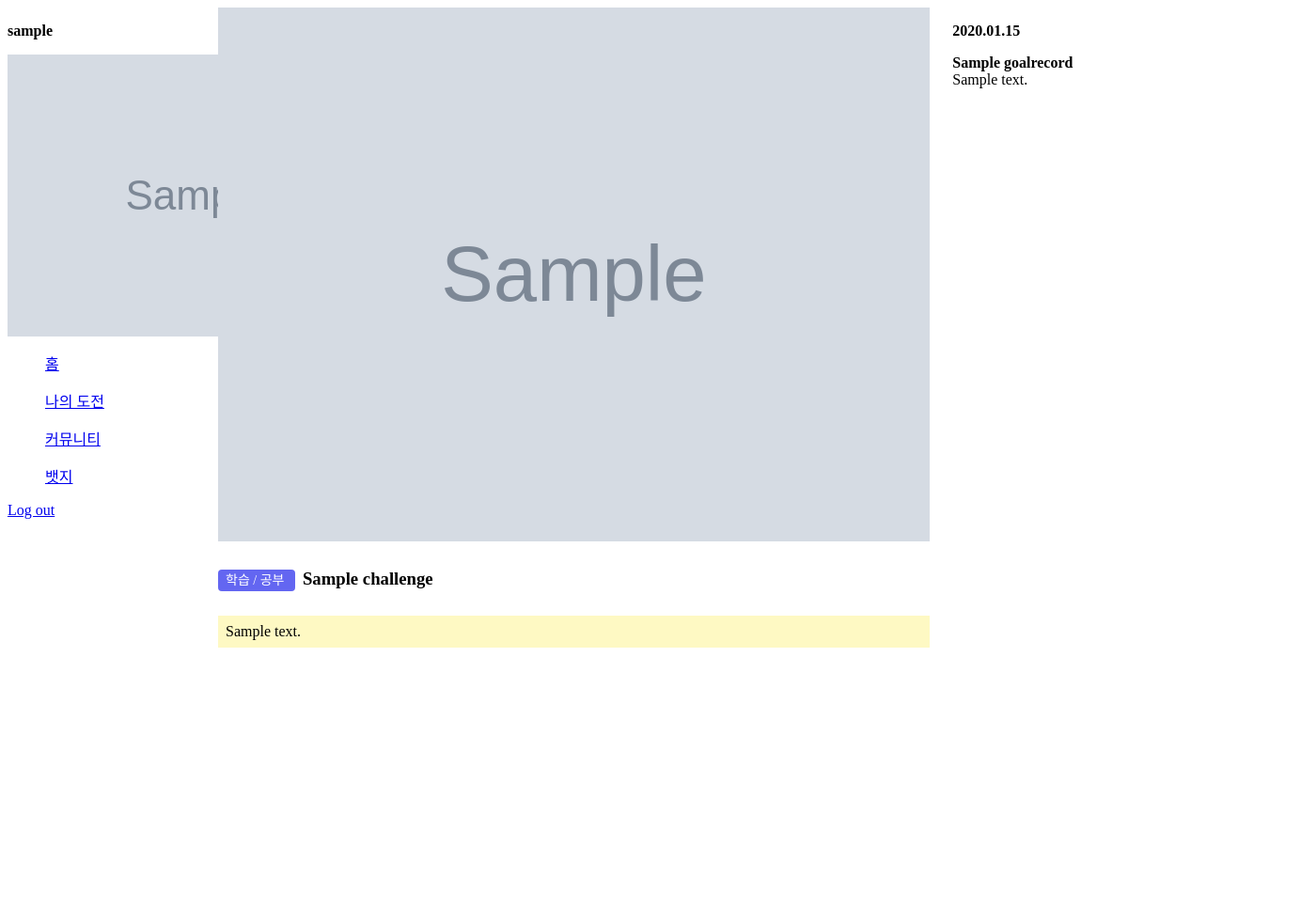
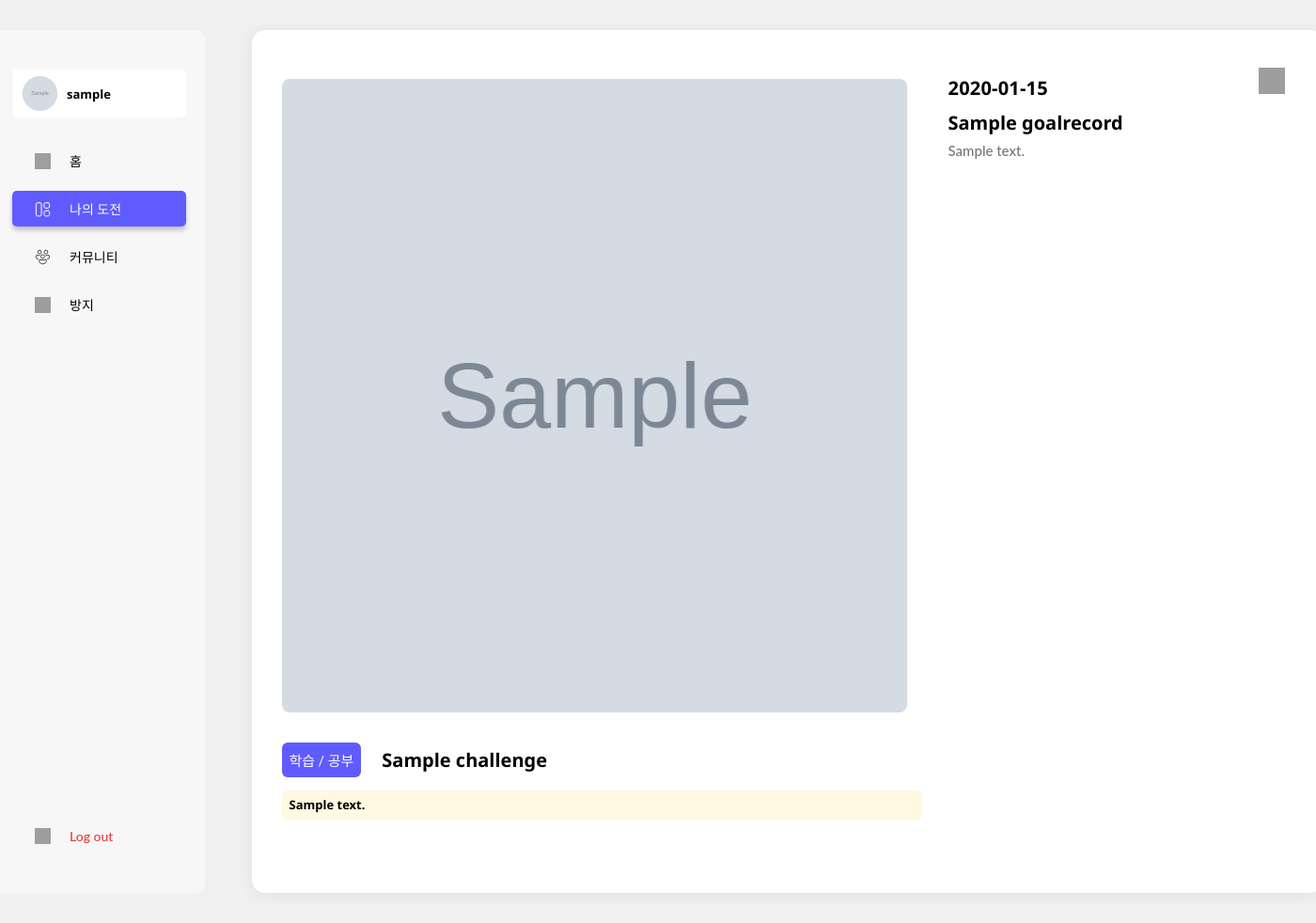
Before and after one commit to 2025-HERETHON/2025-herethon-13, a Django app: page /challenges/record/1/ in a window 1400 px wide; the page is wider, and only the part inside the window is pictured. Shown: that part at 94% size. Before the commit the page ends 689 px from the top of that part, so only its background shows below. Run offline with Django 5.2, Linux system fonts and the light colour scheme; a user stored in the database is signed in; tables that the repository leaves empty hold one stand-in row (values such as "Sample post"); grey boxes marked "Sample" are stand-in pictures; grey boxes are pictures that could not be loaded.

Commit message:
feat: 챌린지 세부목표 인증글 디테일, 수정 연동 완료

```diff
--- a/Dherethon/challenges/templates/challenges/goal_detail.html
+++ b/Dherethon/challenges/templates/challenges/goal_detail.html
@@ -1,80 +1,152 @@
 {% load static %}
-{% block content %}
+<!DOCTYPE html>
+<html lang="ko">
+<head>
+    <meta charset="UTF-8">
+    <meta name="viewport" content="width=1512, initial-scale=1.0" />
+    <title>나의 도전</title>
+    <link rel="stylesheet" href="{% static 'css/goal_detail.css' %}">
+    <link rel="stylesheet" href="{% static 'css/index.css' %}">
+</head>
+<body>
+    <script>
+        window.recordData = {
+            id: "{{ record.id }}",
+            challengeId: "{{ record.goal.challenge.id }}",
+            category: "{{ record.goal.challenge.category.name|escapejs }}",
+            title: "{{ record.goal.challenge.title|escapejs }}"
+        };
+    </script>
 
-<div style="display: flex; gap: 24px;">
-
-    <!-- 왼쪽 사이드바 -->
-    <div style="width: 200px;">
-        <p><strong>{{ request.user.nickname }}</strong></p>
-        <!-- 프로필 -->
+    <div class="spa-bg">
+        <div class="app-root">
+            <!-- 사이드바 -->
+            <div class="sideBar">
+                <div class="sideBar_topSection">
+                    <div class="sideBar_profileBox">
+                        <div class="sideBar_profileImg">
                             {% if user.profile_image and user.profile_image.url %}
-            <img src="{{ user.profile_image.url }}" alt="프로필 이미지">
+                                <img src="{{ user.profile_image.url }}" alt="프로필 이미지" style="width: 37px; height: 37px; border-radius: 50%;" />
                             {% else %}
-            <img src="{% if user.profile_image %}{{ user.profile_image.url }}{% else %}{% static 'images/default_profile.png' %}{% endif %}" alt="프로필 이미지">
+                                <img src="{% static 'images/default_profile.png' %}" alt="기본 이미지" style="width: 37px; height: 37px; border-radius: 50%;" />
                             {% endif %}
-        <nav>
-            <ul>
-                <p><a href="{% url 'home:main' %}">홈</a></p>
-                <p><a href="{% url 'challenges:my_challenges' %}">나의 도전</a></p>
-                <p><a href="{% url 'community:post_list' %}">커뮤니티</a></p>
-                <p><a href="{% url 'home:badge_list' %}">뱃지</a></p>
-            </ul>
-        </nav>
-        <p><a href="{% url 'api:logout' %}">Log out</a></p>
+                        </div>
+                        <div class="sideBar_profileName">{{ request.user.nickname }}</div>
                     </div>
 
-    <!-- 중앙: 인증 이미지 및 도전 정보 -->
-    <div style="flex: 2;">
+                    <div class="sideBar_menu">
+                        <a href="{% url 'home:main' %}">
+                            <button class="sideBar_Box">
+                                <img src="{% static 'assets/Home.svg' %}" class="sideBar_icon" />
+                                <span class="sideBar_text">홈</span>
+                            </button>
+                        </a>
+                        <a href="{% url 'challenges:my_challenges' %}">
+                            <button class="sideBar_Box active">
+                                <img src="{% static 'assets/Challenge.svg' %}" class="sideBar_icon" />
+                                <span class="sideBar_text">나의 도전</span>
+                            </button>
+                        </a>
+                        <a href="{% url 'community:post_list' %}">
+                            <button class="sideBar_Box">
+                                <img src="{% static 'assets/Community.svg' %}" class="sideBar_icon" />
+                                <span class="sideBar_text">커뮤니티</span>
+                            </button>
+                        </a>
+                        <a href="{% url 'home:badge_list' %}">
+                            <button class="sideBar_Box">
+                                <img src="{% static 'assets/Badge.svg' %}" class="sideBar_icon" />
+                                <span class="sideBar_text">방지</span>
+                            </button>
+                        </a>
+                    </div>
+                </div>
+
+                <form action="{% url 'api:logout' %}" method="post">
+                    {% csrf_token %}
+                    <button class="sideBar_logoutBox">
+                        <img src="{% static 'assets/Logout.svg' %}" class="sideBar_icon" />
+                        <span class="sideBar_logoutText">Log out</span>
+                    </button>
+                </form>
+            </div>
+
+            <!-- 인증 세부 조회 -->
+            <div class="cert-detail-outer">
+                <button class="global-close-btn" id="certDetailCloseBtn" aria-label="닫기">
+                    <img src="{% static 'assets/Cancel.svg' %}" alt="닫기" />
+                </button>
+
+                <div class="cert-detail-layout">
+                    <div class="cert-detail-left">
                         {% if record.image %}
-            <img src="{{ record.image.url }}" alt="인증 이미지" width="100%" height="auto">
+                            <div class="cert-detail-thumb" style="background: url('{{ record.image.url }}') center/cover no-repeat;"></div>
                         {% else %}
-            <div style="width: 100%; height: 400px; background-color: #ddd; display: flex; align-items: center; justify-content: center;">
+                            <div class="cert-detail-thumb" style="background-color: #ededf1; display: flex; align-items: center; justify-content: center;">
                                 [이미지 없음]
                             </div>
                         {% endif %}
 
-        <div style="margin-top: 10px;">
-            <span style="background-color: #6366f1; color: white; font-size: 14px; padding: 4px 8px; border-radius: 4px;">
-                {{ record.goal.challenge.category.name }}
-            </span>
-            <h3 style="display: inline-block; margin-left: 8px;">
-                {{ record.goal.challenge.title }}
-            </h3>
+                        <div class="cert-detail-challengebar">
+                            <span class="challenge-category">{{ record.goal.challenge.category.name }}</span>
+                            <span class="detail-title">{{ record.goal.challenge.title }}</span>
                         </div>
 
-
-        <div style="margin-top: 10px; background-color: #fef9c3; padding: 8px;">
+                        <div class="cert-detail-memo">
                             {{ record.goal.content }}
+                            {% if record.memo %}
+                                (메모: {{ record.memo }})
+                            {% endif %}
                         </div>
                     </div>
 
-    <!-- 오른쪽: 인증 내용 -->
-    <div style="flex: 1;">
-        <p><strong>{{ record.date|date:"Y.m.d" }}</strong></p>
-        <p>
-            <strong>{{ record.title }}</strong><br>
-            {{ record.content }}
-        </p>
+                    <div class="cert-detail-right">
+                        <div class="cert-detail-info">
+                            <div class="cert-detail-date">{{ record.date|date:"Y-m-d" }}</div>
+                            <div class="cert-detail-title">{{ record.title }}</div>
+                            <div class="cert-detail-desc">{{ record.content }}</div>
+                        </div>
 
                         {% if not badge_received %}
-        <div style="margin-top: 20px;">
-            <a href="{% url 'challenges:edit_goal' record.goal.challenge.id record.id %}"
-            style="display: inline-block; background-color: #6366f1; color: white; padding: 10px 20px; border-radius: 5px; text-decoration: none; margin-bottom: 10px;">
+                        <div class="cert-detail-btns">
+                            <a href="{% url 'challenges:edit_goal' record.goal.challenge.id record.id %}" class="challenge-btn cert-detail-edit-btn" id="certEditBtn">
                                 수정하기
                             </a>
+
+                            <button type="button" class="challenge-btn cert-detail-delete-btn" id="certDeleteBtn">
+                                삭제하기
+                            </button>
+                        </div>
+                        {% endif %}
+                    </div>
+                </div>
             </div>
 
-        <form method="post" action="{% url 'challenges:delete_goal_record' record.id %}">
-            {% csrf_token %}
-            <button type="submit" onclick="return confirm('정말 삭제하시겠습니까?')"
-                    style="display: inline-block; background-color: #6366f1; color: white; padding: 10px 20px; border-radius: 5px; border: none; cursor: pointer;">
-                삭제하기
-            </button>
-        </form>
-        {% endif %}
+            <!-- 인증글 삭제 모달 -->
+            <div id="deleteModal" class="modal-overlay" style="display: none;">
+                <div class="modal-content delete-modal-content">
+                    <div class="delete-modal-head">
+                    <span class="modal-challenge-category" id="modalCategory">카테고리</span>
+                    <span class="modal-challenge-title" id="modalTitle">도전 제목</span>
+                    </div>
+                    <div class="delete-modal-message">
+                    <b>이 인증글을 삭제하시겠습니까?</b>
+                    </div>
+                    <div class="modal-btn-row">
+                    <button class="modal-btn modal-btn-confirm" id="modalDeleteYes">예</button>
+                    <button class="modal-btn modal-btn-cancel" id="modalDeleteNo">아니요</button>
+                    </div>
+                </div>
             </div>
 
 
         </div>
+    </div>
 
-{% endblock %}
+
+    <!-- 시스템 전역 설정 -->
+    <script src="{% static 'js/goal_detail.js' %}"></script>
+    <script src="{% static 'js/index.js' %}"></script>
+
+</body>
+</html>
--- a/Dherethon/challenges/views.py
+++ b/Dherethon/challenges/views.py
@@ -33,7 +33,7 @@ def serialize_challenge_for_js(challenge, user):
         'startDate': challenge.start_date.strftime('%Y-%m-%d'),
         'endDate': challenge.end_date.strftime('%Y-%m-%d'),
         'goals': list(goals.values_list('content', flat=True)),  # 그대로 유지
-        'goalIdMap': {goal.content: goal.id for goal in goals},  # 추가
+        'goalIdMap': {goal.content: goal.id for goal in goals},  # 추가!
         'completedGoalContents': list(
             challenge.goals.filter(id__in=completed_goal_ids).values_list('content', flat=True)
         ),
@@ -264,30 +264,29 @@ def create_goal(request, challenge_id, record_id=None):
         else:
             # 생성
             progress, _ = GoalProgress.objects.update_or_create(
-            user=request.user,
-            goal=goal,
-            defaults={
-                'is_completed': True,
-                'content': content,
-                'image': image,
-                'date': date
-            }
-        )
+                user=request.user,
+                goal=goal,
+                defaults={
+                    'is_completed': True,
+                    'content': content,
+                    'image': image,
+                    'date': date
+                }
+            )
 
-        # GoalRecord 생성 후 연결
-        record = GoalRecord.objects.create(
-            user=request.user,
-            goal=goal,
-            goal_progress=progress,
-            title=title,
-            content=content,
-            date=date,
-            image=image
-        )
+            record = GoalRecord.objects.create(
+                user=request.user,
+                goal=goal,
+                goal_progress=progress,
+                title=title,
+                content=content,
+                date=date,
+                image=image
+            )
 
-        # 🔥 이게 누락되었음 → 반드시 연결 필요!
-        progress.record = record
-        progress.save()
+            # ✅ progress 객체 사용은 이 안에서만
+            progress.record = record
+            progress.save()
 
         return redirect('challenges:detail', pk=challenge.id)
 
--- /dev/null
+++ b/Dherethon/static/css/goal_detail.css
@@ -0,0 +1,303 @@
+.cert-detail-outer {
+    position: relative;
+    width: 1139px;
+    height: 918px;
+    background: #fff;
+    border-radius: 14px;
+    margin: 32px auto 0;
+    box-shadow: 0 2px 16px rgba(0,0,0,0.07);
+    overflow: hidden;
+}
+
+.global-close-btn {
+    position: absolute;
+    top: 36px;
+    right: 36px;
+    width: 36px;
+    height: 36px;
+    background: none;
+    border: none;
+    z-index: 100;
+    cursor: pointer;
+    padding: 0;
+    display: flex;
+    align-items: center;
+    justify-content: center;
+}
+
+.global-close-btn img {
+    width: 28px;
+    height: 28px;
+}
+
+.cert-detail-layout {
+    display: flex;
+    flex-direction: row;
+    height: 100%;
+    width: 100%;
+    box-sizing: border-box;
+    margin-top: 36px;
+}
+
+.cert-detail-left {
+    flex: 1.3;
+    display: flex;
+    flex-direction: column;
+    align-items: flex-start;
+    margin-left: 32px;
+    margin-top: 16px;
+}
+
+.cert-detail-thumb {
+    width: 665px;
+    height: 674px;
+    background: #dedede;
+    border-radius: 8px;
+    margin-bottom: 32px;
+    object-fit: cover;
+}
+
+.cert-detail-challengebar {
+    display: flex;
+    align-items: center;
+    gap: 10px;
+    margin-bottom: 14px;
+}
+
+.challenge-category {
+    background: #605bff;
+    color: #fff;
+    font-family: "Roboto";
+    font-size: 15px;
+    font-weight: 400;
+    border-radius: 6px;
+    padding: 8px;
+    margin-right: 12px;
+    display: inline-block;
+}
+
+.detail-title {
+    color: #000;
+    font-family: "Segoe UI";
+    font-size: 20px;
+    font-style: normal;
+    font-weight: 600;
+    line-height: normal;
+    display: inline-block;
+}
+
+.cert-detail-memo {
+    color: #000;
+    font-family: "Segoe UI";
+    font-size: 13px;
+    font-style: normal;
+    font-weight: 600;
+    line-height: 15px;
+    border-radius: 5px;
+    background: rgba(255, 222, 91, 0.18);
+    padding: 8px;
+    margin-bottom: 12px;
+    width: 665px;
+}
+
+.cert-detail-right {
+    flex: 1;
+    display: flex;
+    flex-direction: column;
+    position: relative;
+    align-items: flex-end;
+    padding-right: 48px;
+    padding-top: 12px;
+    height: 100%;
+}
+
+.cert-detail-info {
+    display: flex;
+    flex-direction: column;
+    align-items: flex-start;
+    width: 350px;
+    margin-bottom: 40px;
+}
+
+.cert-detail-date {
+    color: #000;
+    font-family: "Segoe UI";
+    font-size: 20px;
+    font-style: normal;
+    font-weight: 600;
+    line-height: normal;
+    margin-bottom: 10px;
+    letter-spacing: 0.01em;
+}
+
+.cert-detail-title {
+    color: #000;
+    font-family: "Segoe UI";
+    font-size: 20px;
+    font-style: normal;
+    font-weight: 600;
+    line-height: normal;
+    margin-bottom: 7px;
+}
+
+.cert-detail-desc {
+    color: #757575;
+    font-family: Lato;
+    font-size: 15px;
+    font-style: normal;
+    font-weight: 500;
+    line-height: normal;
+    margin-bottom: 4px;
+}
+
+.cert-detail-btns {
+    position: absolute;
+    top: 670px;
+    right: 48px;
+    bottom: 0;
+    display: flex;
+    flex-direction: column;
+    gap: 18px;
+}
+
+.challenge-btn {
+    width: 172.632px;
+    height: 58px;
+    border-radius: 9px;
+    background: #605BFF;
+    color: #FFF;
+    font-family: "Segoe UI";
+    font-size: 20px;
+    font-style: normal;
+    font-weight: 600;
+    line-height: 15px;
+    cursor: pointer;
+    transition: background 0.13s;
+    display: flex;
+    align-items: center;
+    justify-content: center;
+    border: none;
+}
+
+.modal-overlay {
+    position: fixed;
+    z-index: 9999;
+    left: 0;
+    top: 0;
+    right: 0;
+    bottom: 0;
+    background: rgba(36, 36, 53, 0.18);
+    display: flex;
+    align-items: center;
+    justify-content: center;
+}
+
+.delete-modal-content {
+    background: #fff;
+    border-radius: 18px;
+    box-shadow: 0 4px 32px 0 rgba(90, 90, 115, 0.17);
+    width: 480px;
+    padding: 0 0 44px 0;
+    display: flex;
+    flex-direction: column;
+    align-items: center;
+    animation: modalPop .23s;
+    overflow: hidden;
+    border: none;
+}
+
+.delete-modal-head {
+    width: 100%;
+    border-radius: 5px;
+    background: rgba(255, 222, 91, 0.18);
+    margin-top: 60px;
+    padding: 19px 32px 19px 32px;
+    display: flex;
+    flex-direction: row;
+    gap: 12px;
+    align-items: center;
+    justify-content: center;
+    box-sizing: border-box;
+}
+
+.modal-challenge-category {
+    background: #605bff;
+    color: #FFF;
+    font-family: Roboto;
+    font-size: 14px;
+    font-style: normal;
+    font-weight: 400;
+    line-height: 20px;
+    border-radius: 6px;
+    padding: 8px 16px 7px 16px;
+    margin-right: 7px;
+    display: inline-block;
+}
+
+.modal-challenge-title {
+    color: #000;
+    font-family: "Segoe UI";
+    font-size: 20px;
+    font-style: normal;
+    font-weight: 600;
+    line-height: normal;
+    vertical-align: middle;
+}
+
+.delete-modal-message {
+    width: 100%;
+    color: #000;
+    text-align: center;
+    font-family: "Segoe UI";
+    font-size: 20px;
+    font-style: normal;
+    font-weight: 600;
+    line-height: normal;
+    margin: 36px 0 81px 0;
+    text-align: center;
+    letter-spacing: -0.3px;
+    line-height: 1.3;
+}
+
+.modal-btn-row {
+    display: flex;
+    flex-direction: row;
+    gap: 40px;
+    justify-content: center;
+    width: 100%;
+}
+
+.modal-btn {
+    width: 168px;
+    height: 54px;
+    border-radius: 10px;
+    border: none;
+    color: #FFF;
+    font-size: 20px;
+    font-weight: 600;
+    cursor: pointer;
+    transition: 0.13s;
+    box-shadow: none;
+    letter-spacing: 0.5px;
+    background: #605BFF;
+}
+
+.modal-btn-cancel:hover, .modal-btn-confirm:hover {
+    filter: brightness(0.93);
+}
+
+a.challenge-btn {
+    text-decoration: none;
+}
+
+@keyframes modalPop {
+    from {
+        transform: scale(0.93);
+        opacity: 0;
+    }
+
+    to {
+        transform: scale(1);
+        opacity: 1;
+    }
+}
```
Also changed, not shown: Dherethon/challenges/templates/challenges/create_goal.html (+29 -2 lines), Dherethon/static/js/create_goal.js (+7 -12 lines), Dherethon/static/js/goal_detail.js (added, +71 -0 lines). Lines whose indentation alone changed are shown as unchanged.
